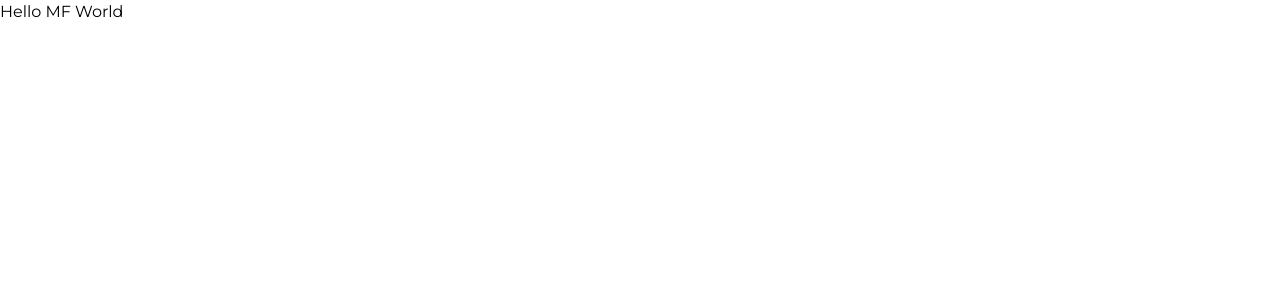
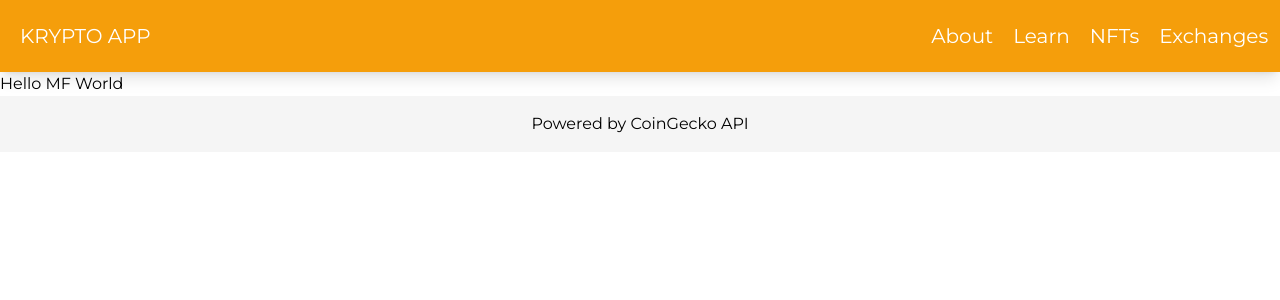
Before and after one commit to andisiambuku/Krypto-App, a Next.js app: page / in a window 1280 px wide. Shown: the top 300 px of the page. Built offline with nearby package versions, Linux system fonts and the light colour scheme.

Commit message:
adds header and footer

```diff
--- a/app/layout.tsx
+++ b/app/layout.tsx
@@ -1,6 +1,8 @@
 import './globals.css'
 import type { Metadata } from 'next'
 import { Montserrat } from 'next/font/google'
+import Navbar from '@/components/Navbar'
+import Footer from '@/components/Footer'
 
 const montserrat = Montserrat({
   subsets: ['latin'],
@@ -19,7 +21,12 @@ export default function RootLayout({
 }) {
   return (
     <html lang="en">
-      <body className={montserrat.className}>{children}</body>
+
+      <body className={montserrat.className}>
+        <Navbar/>
+        {children}
+        <Footer/>
+        </body>
     </html>
   )
 }
--- a/components/Footer.tsx
+++ b/components/Footer.tsx
@@ -0,0 +1,14 @@
+export default function Footer(){
+return(
+    <footer
+        className="bg-neutral-100 text-center lg:text-left">
+        <div className="p-4 text-center text-black">
+            Powered by
+        <a
+        className="text-black"
+        href="https://www.coingecko.com/"
+        > CoinGecko API</a>
+        </div>
+    </footer>
+    )
+}
--- /dev/null
+++ b/components/Navbar.tsx
@@ -0,0 +1,41 @@
+export default function Navbar(){
+    return(
+        <nav
+    className="relative flex w-full flex-wrap items-center justify-between bg-[#f59e0b] py-2 text-white shadow-lg hover:text-white focus:text-white lg:py-4">
+    <div className="flex w-full flex-wrap items-center justify-between px-3">
+    <a
+      className="ml-2 text-xl text-white"
+      href="#"
+      >KRYPTO APP</a>
+      <div className="ml-5 flex w-[30%] items-center justify-between">
+
+      {/* Search icon */}
+
+      <span
+        className="input-group-text flex items-right whitespace-nowrap rounded px-5 py-1.5 text-center text-base font-normal text-neutral-700 dark:text-neutral-200"
+        id="basic-addon2">
+        <a
+        className="ml-5 text-xl text-white"
+        href="#"
+        >About</a>
+
+        <a
+        className="ml-5 text-xl text-white"
+        href="#"
+        >Learn</a>
+
+        <a
+        className="ml-5 text-xl text-white"
+        href="#"
+        >NFTs</a>
+
+        <a
+        className="ml-5 text-xl text-white"
+        href="#"
+        >Exchanges</a>
+      </span>
+    </div>
+  </div>
+</nav>
+    )
+}
```
Also changed, not shown: components/Header.tsx (deleted).
